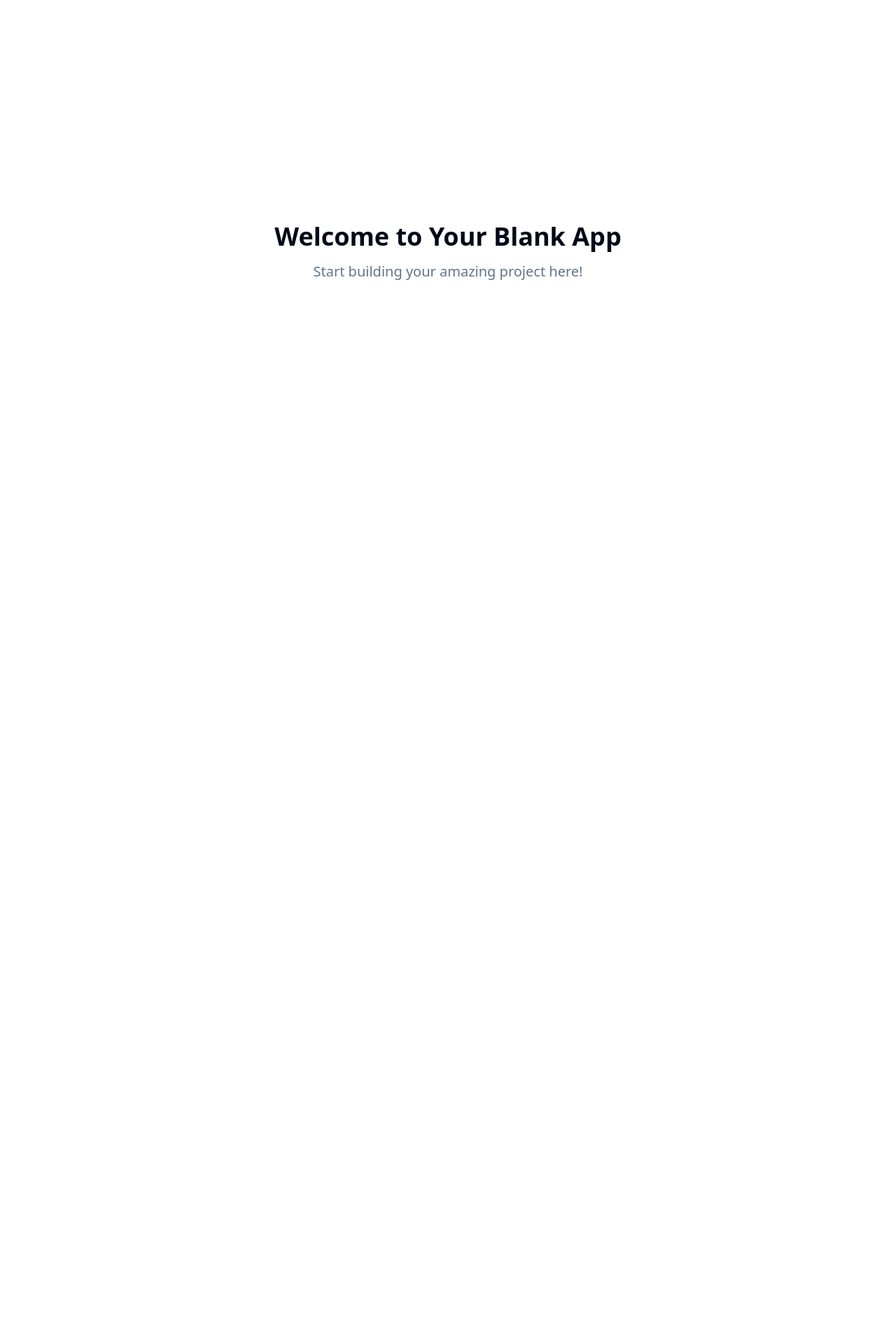
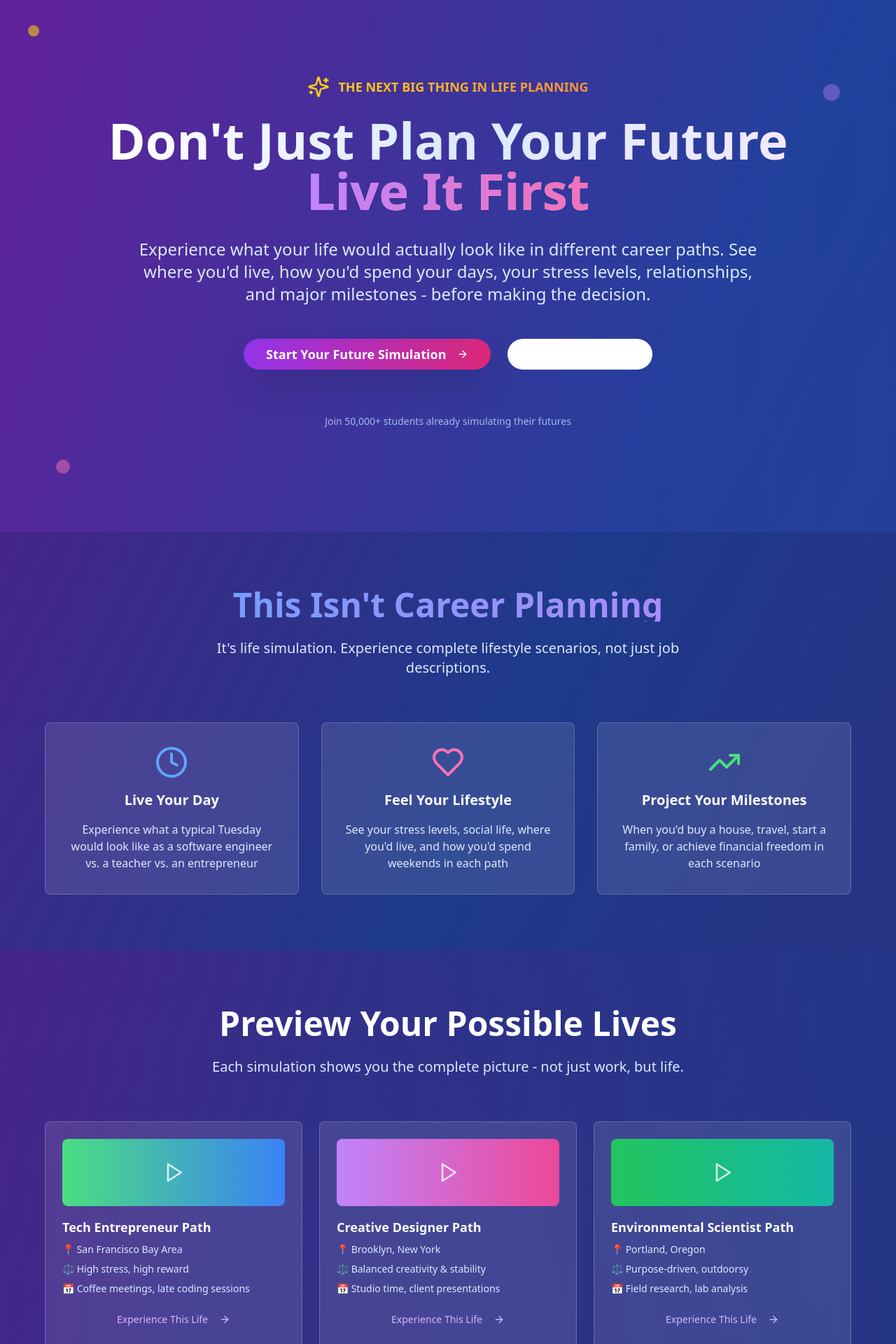
Before and after one commit to BilawalDeu8/future-life-sims-platform, a React (Vite) app: page / in a window 1280 px wide. Shown: the part 40-1960 px from the top of the page at 70% size. Before the commit the page ends 800 px from the top, so only its background shows below. Built offline with nearby package versions, Linux system fonts and the light colour scheme.

Commit message:
feat: Implement landing page
Create the initial landing page with a hero section, call-to-action, and visual previews. Design should be modern and engaging.

```diff
--- a/src/pages/Index.tsx
+++ b/src/pages/Index.tsx
@@ -1,12 +1,203 @@
-// Update this page (the content is just a fallback if you fail to update the page)
+
+import { Button } from "@/components/ui/button";
+import { Card, CardContent } from "@/components/ui/card";
+import { ArrowRight, Play, Sparkles, Clock, Heart, TrendingUp } from "lucide-react";
 
 const Index = () => {
   return (
-    <div className="min-h-screen flex items-center justify-center bg-background">
-      <div className="text-center">
-        <h1 className="text-4xl font-bold mb-4">Welcome to Your Blank App</h1>
-        <p className="text-xl text-muted-foreground">Start building your amazing project here!</p>
-      </div>
+    <div className="min-h-screen bg-gradient-to-br from-purple-900 via-blue-900 to-indigo-900 text-white overflow-hidden">
+      {/* Hero Section */}
+      <section className="relative min-h-screen flex items-center justify-center px-4">
+        <div className="absolute inset-0 bg-gradient-to-r from-purple-600/20 to-blue-600/20 backdrop-blur-sm"></div>
+        <div className="relative z-10 text-center max-w-5xl mx-auto">
+          <div className="flex items-center justify-center mb-6">
+            <Sparkles className="h-8 w-8 text-yellow-400 mr-3 animate-pulse" />
+            <span className="bg-gradient-to-r from-yellow-400 to-orange-400 bg-clip-text text-transparent font-semibold text-lg">
+              THE NEXT BIG THING IN LIFE PLANNING
+            </span>
+          </div>
+
+          <h1 className="text-5xl md:text-7xl font-bold mb-8 bg-gradient-to-r from-white via-blue-100 to-purple-100 bg-clip-text text-transparent leading-tight">
+            Don't Just Plan Your Future
+            <br />
+            <span className="bg-gradient-to-r from-purple-400 to-pink-400 bg-clip-text text-transparent">
+              Live It First
+            </span>
+          </h1>
+
+          <p className="text-xl md:text-2xl mb-12 text-blue-100 max-w-4xl mx-auto leading-relaxed">
+            Experience what your life would actually look like in different career paths.
+            See where you'd live, how you'd spend your days, your stress levels, relationships,
+            and major milestones - before making the decision.
+          </p>
+
+          <div className="flex flex-col sm:flex-row gap-6 justify-center items-center mb-16">
+            <Button
+              size="lg"
+              className="bg-gradient-to-r from-purple-600 to-pink-600 hover:from-purple-700 hover:to-pink-700 text-white px-8 py-4 text-lg font-semibold rounded-full shadow-2xl hover:scale-105 transition-all duration-300"
+            >
+              Start Your Future Simulation
+              <ArrowRight className="ml-2 h-5 w-5" />
+            </Button>
+
+            <Button
+              variant="outline"
+              size="lg"
+              className="border-white/30 text-white hover:bg-white/10 px-8 py-4 text-lg rounded-full backdrop-blur-sm"
+            >
+              <Play className="mr-2 h-5 w-5" />
+              Watch Demo
+            </Button>
+          </div>
+
+          <div className="text-sm text-blue-200 opacity-80">
+            Join 50,000+ students already simulating their futures
+          </div>
+        </div>
+
+        {/* Floating Elements */}
+        <div className="absolute top-20 left-10 animate-bounce">
+          <div className="w-4 h-4 bg-yellow-400 rounded-full opacity-60"></div>
+        </div>
+        <div className="absolute top-40 right-20 animate-pulse">
+          <div className="w-6 h-6 bg-purple-400 rounded-full opacity-40"></div>
+        </div>
+        <div className="absolute bottom-20 left-20 animate-bounce delay-300">
+          <div className="w-5 h-5 bg-pink-400 rounded-full opacity-50"></div>
+        </div>
+      </section>
+
+      {/* Revolutionary Concept Section */}
+      <section className="py-20 px-4">
+        <div className="max-w-6xl mx-auto">
+          <div className="text-center mb-16">
+            <h2 className="text-4xl md:text-5xl font-bold mb-6 bg-gradient-to-r from-blue-400 to-purple-400 bg-clip-text text-transparent">
+              This Isn't Career Planning
+            </h2>
+            <p className="text-xl text-blue-100 max-w-3xl mx-auto">
+              It's life simulation. Experience complete lifestyle scenarios, not just job descriptions.
+            </p>
+          </div>
+
+          <div className="grid md:grid-cols-3 gap-8">
+            <Card className="bg-white/10 backdrop-blur-sm border-white/20 hover:bg-white/15 transition-all duration-300 hover:scale-105">
+              <CardContent className="p-8 text-center">
+                <Clock className="h-12 w-12 text-blue-400 mx-auto mb-4" />
+                <h3 className="text-xl font-semibold mb-4 text-white">Live Your Day</h3>
+                <p className="text-blue-100">
+                  Experience what a typical Tuesday would look like as a software engineer vs. a teacher vs. an entrepreneur
+                </p>
+              </CardContent>
+            </Card>
+
+            <Card className="bg-white/10 backdrop-blur-sm border-white/20 hover:bg-white/15 transition-all duration-300 hover:scale-105">
+              <CardContent className="p-8 text-center">
+                <Heart className="h-12 w-12 text-pink-400 mx-auto mb-4" />
+                <h3 className="text-xl font-semibold mb-4 text-white">Feel Your Lifestyle</h3>
+                <p className="text-blue-100">
+                  See your stress levels, social life, where you'd live, and how you'd spend weekends in each path
+                </p>
+              </CardContent>
+            </Card>
+
+            <Card className="bg-white/10 backdrop-blur-sm border-white/20 hover:bg-white/15 transition-all duration-300 hover:scale-105">
+              <CardContent className="p-8 text-center">
+                <TrendingUp className="h-12 w-12 text-green-400 mx-auto mb-4" />
+                <h3 className="text-xl font-semibold mb-4 text-white">Project Your Milestones</h3>
+                <p className="text-blue-100">
+                  When you'd buy a house, travel, start a family, or achieve financial freedom in each scenario
+                </p>
+              </CardContent>
+            </Card>
+          </div>
+        </div>
+      </section>
+
+      {/* Preview Scenarios Section */}
+      <section className="py-20 px-4 bg-gradient-to-r from-purple-900/50 to-blue-900/50">
+        <div className="max-w-6xl mx-auto">
+          <div className="text-center mb-16">
+            <h2 className="text-4xl md:text-5xl font-bold mb-6 text-white">
+              Preview Your Possible Lives
+            </h2>
+            <p className="text-xl text-blue-100 max-w-3xl mx-auto">
+              Each simulation shows you the complete picture - not just work, but life.
+            </p>
+          </div>
+
+          <div className="grid md:grid-cols-2 lg:grid-cols-3 gap-6">
+            {[
+              {
+                title: "Tech Entrepreneur Path",
+                location: "San Francisco Bay Area",
+                lifestyle: "High stress, high reward",
+                dailyLife: "Coffee meetings, late coding sessions",
+                gradient: "from-green-400 to-blue-500"
+              },
+              {
+                title: "Creative Designer Path",
+                location: "Brooklyn, New York",
+                lifestyle: "Balanced creativity & stability",
+                dailyLife: "Studio time, client presentations",
+                gradient: "from-purple-400 to-pink-500"
+              },
+              {
+                title: "Environmental Scientist Path",
+                location: "Portland, Oregon",
+                lifestyle: "Purpose-driven, outdoorsy",
+                dailyLife: "Field research, lab analysis",
+                gradient: "from-green-500 to-teal-500"
+              }
+            ].map((scenario, index) => (
+              <Card key={index} className="bg-white/10 backdrop-blur-sm border-white/20 hover:bg-white/15 transition-all duration-300 group cursor-pointer">
+                <CardContent className="p-6">
+                  <div className={`h-24 rounded-lg bg-gradient-to-r ${scenario.gradient} mb-4 flex items-center justify-center group-hover:scale-105 transition-transform duration-300`}>
+                    <Play className="h-8 w-8 text-white opacity-80" />
+                  </div>
+                  <h3 className="text-lg font-semibold mb-2 text-white">{scenario.title}</h3>
+                  <div className="space-y-2 text-sm text-blue-100">
+                    <p><span className="text-blue-300">📍</span> {scenario.location}</p>
+                    <p><span className="text-blue-300">⚖️</span> {scenario.lifestyle}</p>
+                    <p><span className="text-blue-300">📅</span> {scenario.dailyLife}</p>
+                  </div>
+                  <Button
+                    variant="ghost"
+                    size="sm"
+                    className="w-full mt-4 text-purple-300 hover:text-white hover:bg-purple-600/30"
+                  >
+                    Experience This Life
+                    <ArrowRight className="ml-2 h-4 w-4" />
+                  </Button>
+                </CardContent>
+              </Card>
+            ))}
+          </div>
+        </div>
+      </section>
+
+      {/* CTA Section */}
+      <section className="py-20 px-4">
+        <div className="max-w-4xl mx-auto text-center">
+          <h2 className="text-4xl md:text-5xl font-bold mb-6 bg-gradient-to-r from-yellow-400 to-orange-400 bg-clip-text text-transparent">
+            Ready to Experience Your Future?
+          </h2>
+          <p className="text-xl text-blue-100 mb-12 max-w-2xl mx-auto">
+            Stop guessing about your future. Start living it. Create your first life simulation in under 5 minutes.
+          </p>
+
+          <Button
+            size="lg"
+            className="bg-gradient-to-r from-yellow-500 to-orange-500 hover:from-yellow-600 hover:to-orange-600 text-white px-12 py-6 text-xl font-bold rounded-full shadow-2xl hover:scale-105 transition-all duration-300"
+          >
+            Start Your Future Simulation
+            <Sparkles className="ml-3 h-6 w-6" />
+          </Button>
+
+          <p className="text-sm text-blue-200 mt-6 opacity-80">
+            Free to start • No credit card required • Unlimited simulations
+          </p>
+        </div>
+      </section>
     </div>
   );
 };
```
